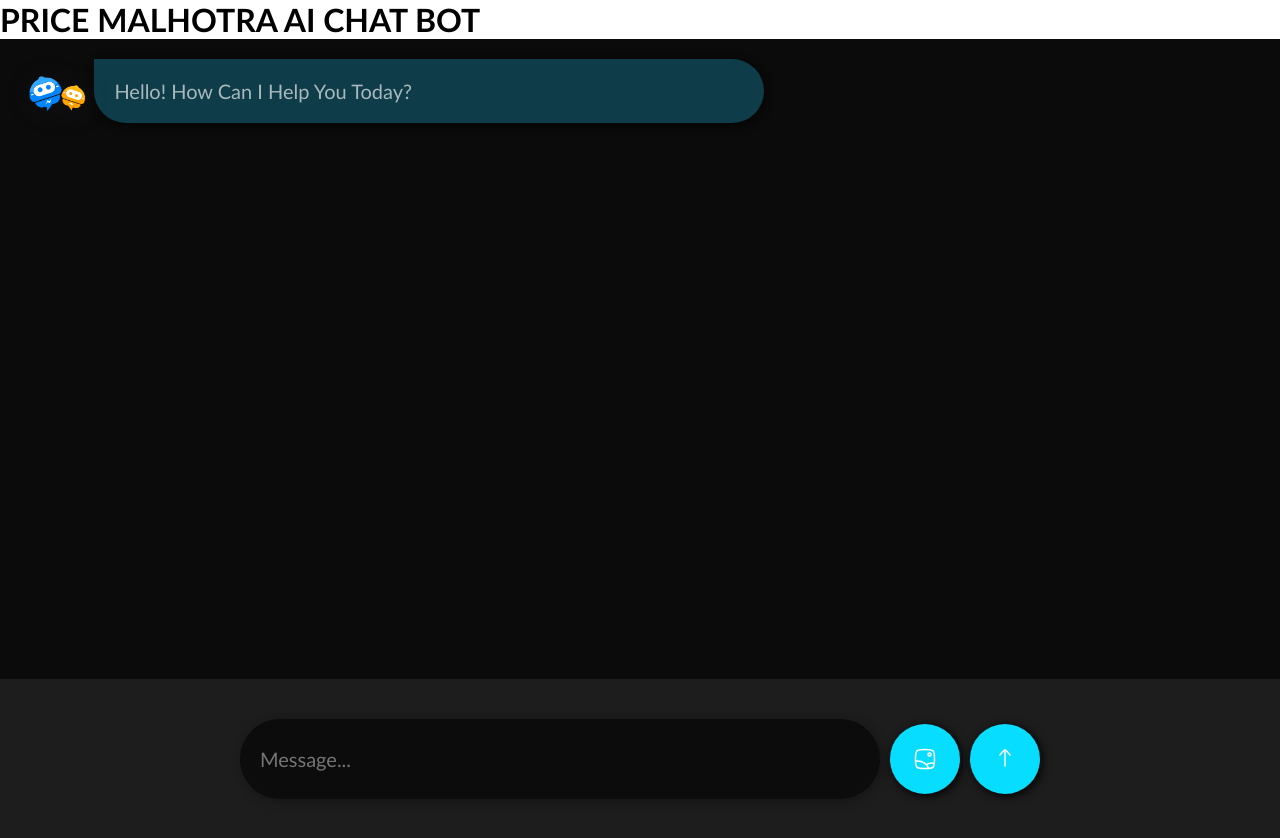
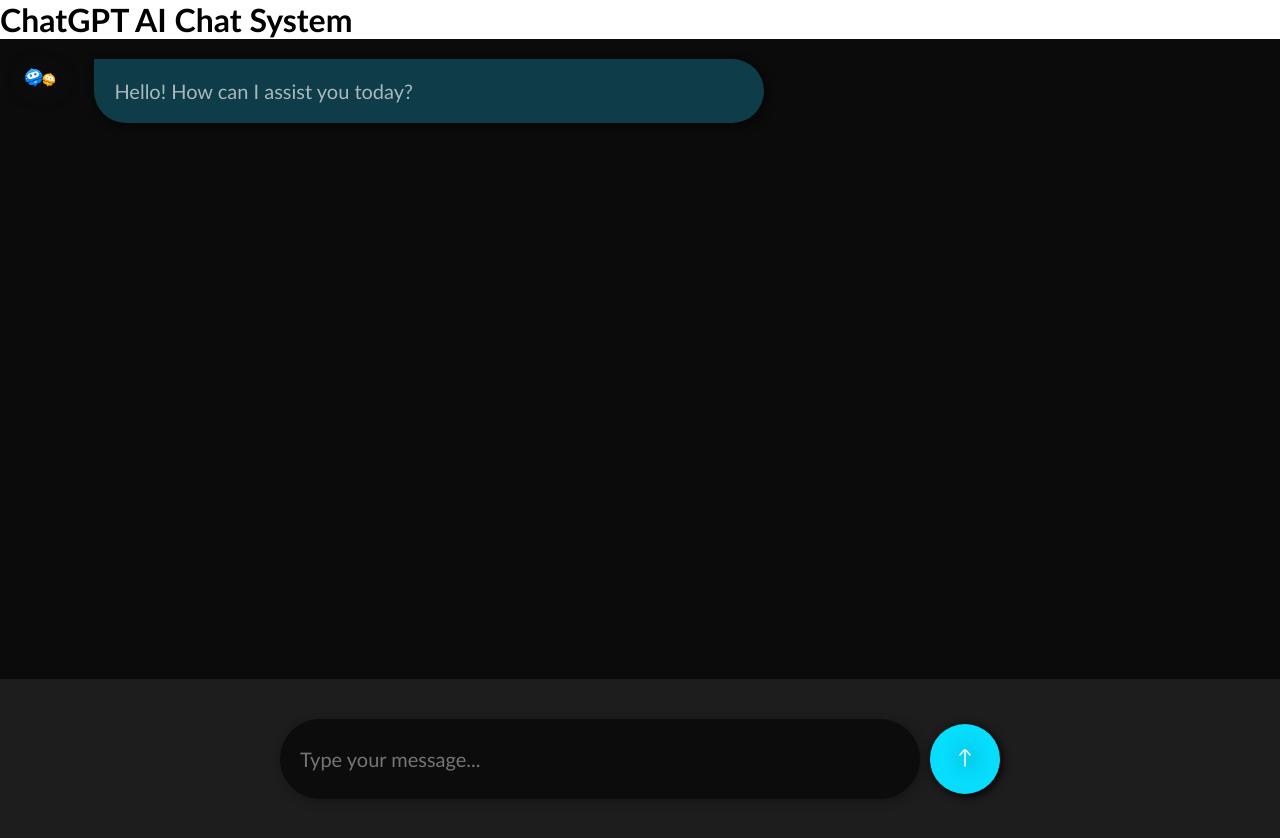
Before and after one commit to SHANKAR-PROJECT/PRINCE-MALHOTRA-AI, a plain HTML site: page index.html in a window 1280 px wide. Drawn offline with Linux system fonts and the light colour scheme.

Commit message:
Update index.html

```diff
--- a/index.html
+++ b/index.html
@@ -3,34 +3,31 @@
 <head>
     <meta charset="UTF-8">
     <meta name="viewport" content="width=device-width, initial-scale=1.0">
-    <title>Price Malhotra AI Chat Bot</title>
+    <title>ChatGPT AI System</title>
     <link rel="stylesheet" href="style.css">
 </head>
 <body>
     <!-- Header Section -->
     <header>
-        <h1>PRICE MALHOTRA AI CHAT BOT</h1>
+        <h1>ChatGPT AI Chat System</h1>
     </header>
 
     <!-- Chat Container -->
-    <div class="chat-container">
+    <div class="chat-container" id="chatContainer">
+        <!-- Example AI Message -->
         <div class="ai-chat-box">
-            <img src="ai.png" alt="" id="aiImage" width="10%">
+            <img src="ai.png" alt="AI" id="aiImage" width="40px">
             <div class="ai-chat-area">
-                Hello! How Can I Help You Today?
+                Hello! How can I assist you today?
             </div>
         </div>
     </div>
 
     <!-- Prompt Area -->
     <div class="prompt-area">
-        <input type="text" id="prompt" placeholder="Message...">
-        <button id="image">
-            <img src="img.svg" alt="">
-            <input type="file" accept="images/*" hidden>
-        </button>
-        <button id="submit">
-            <img src="submit.svg" alt="">
+        <input type="text" id="userInput" placeholder="Type your message...">
+        <button id="submitBtn">
+            <img src="submit.svg" alt="Submit" class="load">
         </button>
     </div>
 
```
